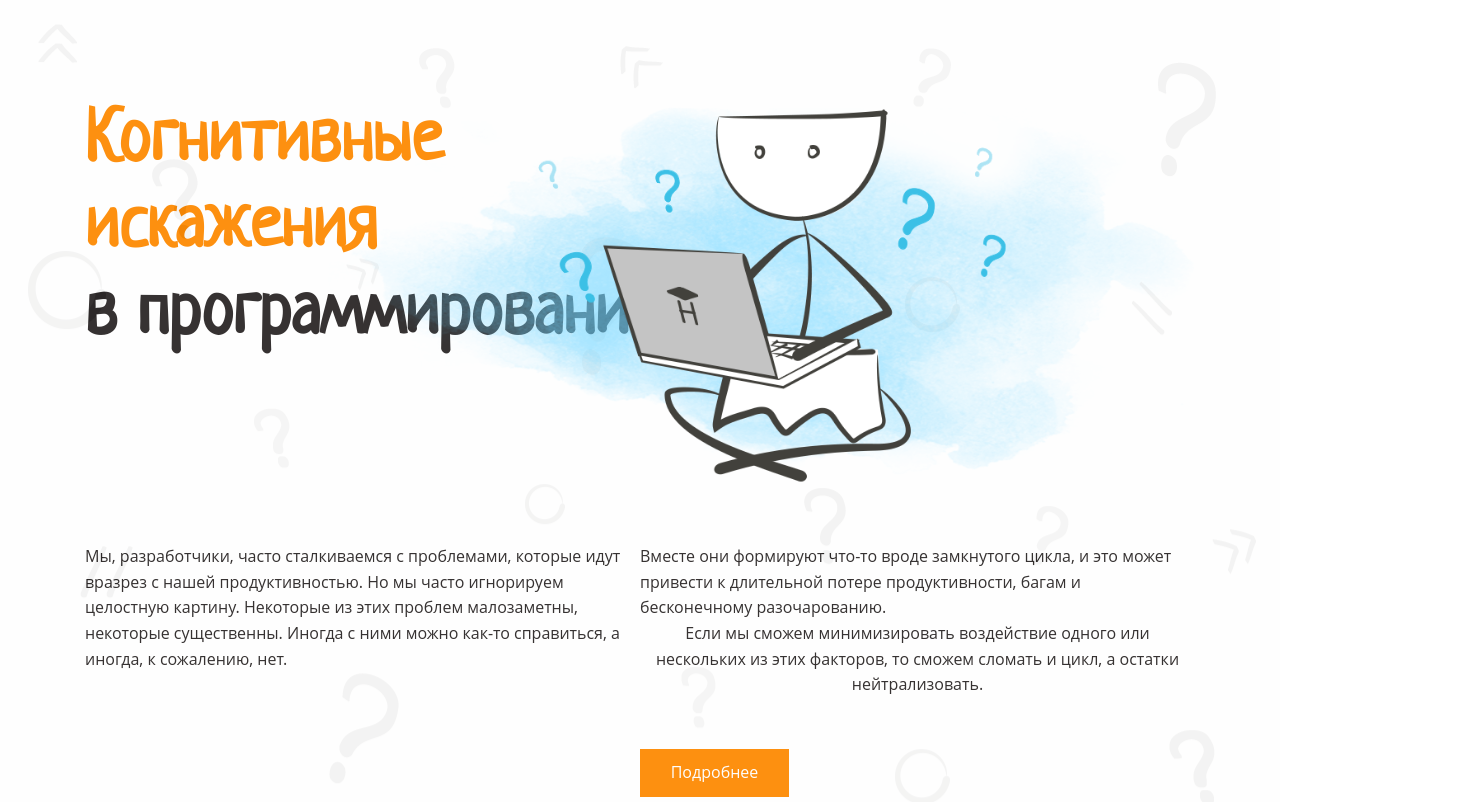
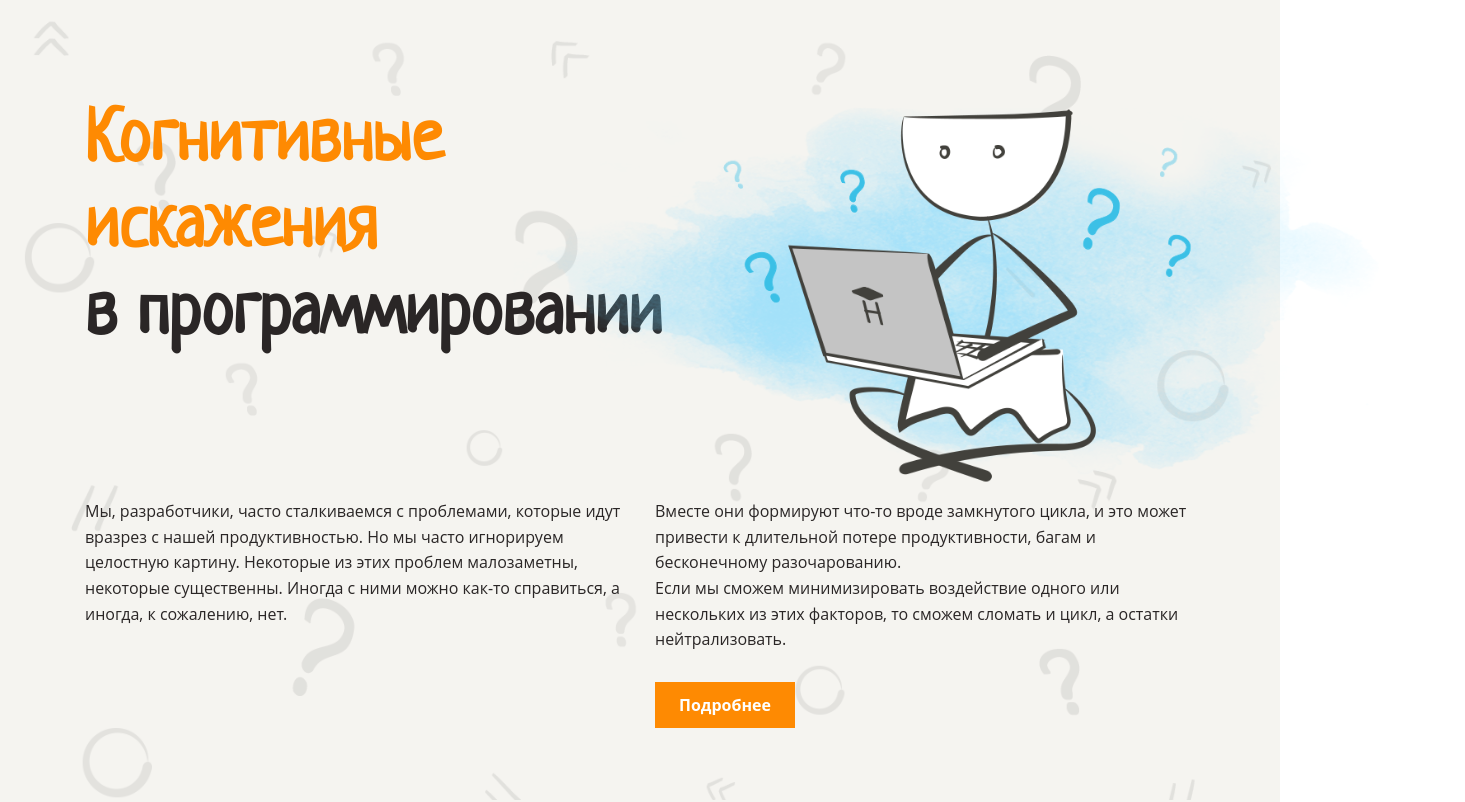
Before and after one commit to Sokolero/layout-designer-project-lvl1, a website: page src/index.html in a window 1280 px wide. Shown: the top 802 px of the page, 1465 px wide, since content can reach past the window. Drawn offline with Linux system fonts and the light colour scheme.

Commit message:
Changed index.html, base.css, header.css, main.css

```diff
--- a/src/index.html
+++ b/src/index.html
@@ -9,47 +9,46 @@
     <link rel="stylesheet" href="styles/style.css">
 </head>
 <body>
-  <header class="header">
-    <div class="header-section container">
-      <div class="header-title w-100">
-        <h1 class="txt-left">
+  <header class="header bg-pattern bg-light">
+    <div class="container">
+      <div class="section-row mb-140px">
+        <h1>
           <span class="txt-primary">
-            Когнитивные<br> искажения <br>
+            Когнитивные<br>
+            искажения <br>
           </span>
           <span class="txt-dark">в программировании</span>
         </h1>
       </div>
-      <div class="content-col">
-        <p class="txt-left">
+      <div class="section-row">
+        <div class="main-text mr-15px">
             Мы, разработчики, часто сталкиваемся с проблемами,
             которые идут вразрез с нашей продуктивностью.
             Но мы часто игнорируем целостную картину. Некоторые
             из этих проблем малозаметны, некоторые существенны.
             Иногда с ними можно как-то справиться, а иногда,
             к сожалению, нет.
-        </p>
         </div>
-      <div class="content-col">
-        <p class="txt-left">
+        <div class="main-text ml-15px">
+          <p>
             Вместе они формируют что-то вроде замкнутого цикла,
             и это может привести к длительной потере продуктивности,
             багам и бесконечному разочарованию.
           </p>
-        <p class="text-left">
+          <p class="mb-40px">
             Если мы сможем минимизировать воздействие одного или нескольких
              из этих факторов, то сможем сломать и цикл,
             а остатки нейтрализовать.
           </p>
           <a href="#" class="btn" role="button">Подробнее</a>
         </div>
-
       </div>
-    <div class="bg-pattern">
-    </div>
-    <div class="main-img abs-top-right">
+      <div class="main-img">
         <img src="../images/main.png" alt="hexlet-style-programmer-image">
       </div>
+    </div>
   </header>
+
   <main>
     <!-- video -->
     <!-- <section class="video-section section">
@@ -69,7 +68,7 @@
         nav
       </div>
     </section> -->
-    <section class="premature-optimizatioin-section txt-white bg-brown">
+    <section class="premature-optimizatioin-section txt-white bg-pattern bg-brown">
       <div class="container">
         <div class="section-row">
           <div class="section-title">
@@ -94,8 +93,6 @@
             высокопроизводительный код для всего лишь экспериментального проекта.
           </p>
         </div>
-      </div>
-      <div class="bg-pattern">
       </div>
     </section>
   </main>
--- a/src/styles/base.css
+++ b/src/styles/base.css
@@ -31,38 +31,40 @@ h4 {
 }
 
 .container {
+  position: relative;
   margin: 0 auto;
   max-width: 1110px;
+  padding: 100px 0;
 }
 
-.btn {
+.section-row {
   display: flex;
-  justify-content: center;
-  align-items: center;
-  margin-top: 51px;
-  width: 149px;
-  height: 48px;
-  color: #ffffff;
-  text-decoration: none;
-  background: #FE8A02;;
 }
 
-.btn:hover {
-  background: #EA7600;
+.justify-between {
+  justify-content: space-between;
 }
 
-.bg-pattern {
+.bg-pattern::before {
+  content: '';
   position: absolute;
   left: 0;
   top: 0;
-  z-index: 0;
   width: 100%;
   height: 100%;
-  opacity: 0.06;
   background-color: #F5F4F0;
   background-image: url(../../images/background.png);
-  background-position: left top;
   background-repeat: no-repeat;
+  background-size: cover;
+  opacity: 0.1;
+}
+
+.w-100 {
+  min-width: 100%;
+}
+
+.mb-140px {
+  margin-bottom: 140px;
 }
 
 .mr-15 {
@@ -92,18 +94,3 @@ h4 {
 .txt-center {
   text-align: center;
 }
-
-.main-img {
-  max-width: 952px;
-  height: auto;
-}
-
-.main-img img {
-  width: 100%;
-}
-
-.abs-top-right {
-  position: absolute;
-  right: 0;
-  top: 55px;
-}
--- a/src/styles/header.css
+++ b/src/styles/header.css
@@ -1,23 +1,44 @@
-.w-100 {
-  min-width: 100%;
-}
-
-.content-col {
-  flex-basis: 50%;
-  justify-content: flex-start;
-}
-
-.header-section {
-  display: flex;
-  flex-wrap: wrap;
-  text-align: center;
-  padding: 100px 0;
-}
 
 .header-title {
   margin-bottom: 185px;
 }
 
-.header {
-  position: relative;
+.main-img {
+  max-width: 952px;
+  height: 525px;
+  position: absolute;
+  top: 55px;
+  right: -270px;
 }
+
+.main-img img {
+  width: 100%;
+}
+
+.btn {
+  padding: 12px 24px;
+  color: #ffffff;
+  font-weight: bold;
+  text-decoration: none;
+  background: #FE8A02;;
+}
+
+.btn:hover {
+  background: #EA7600;
+}
+
+.main-text {
+  flex-basis: 50%;
+}
+
+.mb-40px {
+  margin-bottom: 40px;
+}
+
+.mr-15px {
+  margin-right: 15px;
+}
+
+.ml-15px {
+  margin-left: 15px;
+}
--- a/src/styles/main.css
+++ b/src/styles/main.css
@@ -1,4 +1,4 @@
-.video-section {
+/* .video-section {
   justify-content: center;
   height: 814px;
   border: 1px solid black;
@@ -8,22 +8,16 @@
   width: 919px;
   height: 569px;
   border: 1px solid black;
-}
+} */
 
-.nav-section {
+/* .nav-section {
   height: 891px;
   background-color: #42413C;
-}
+} */
 
 /* Premature-section */
 .premature-optimizatioin-section {
   position: relative;
-  padding: 100px 0;
-}
-
-.section-row {
-  display: flex;
-  justify-content: space-between;
 }
 
 .example-title {
```
Lines whose indentation alone changed are shown as unchanged.
